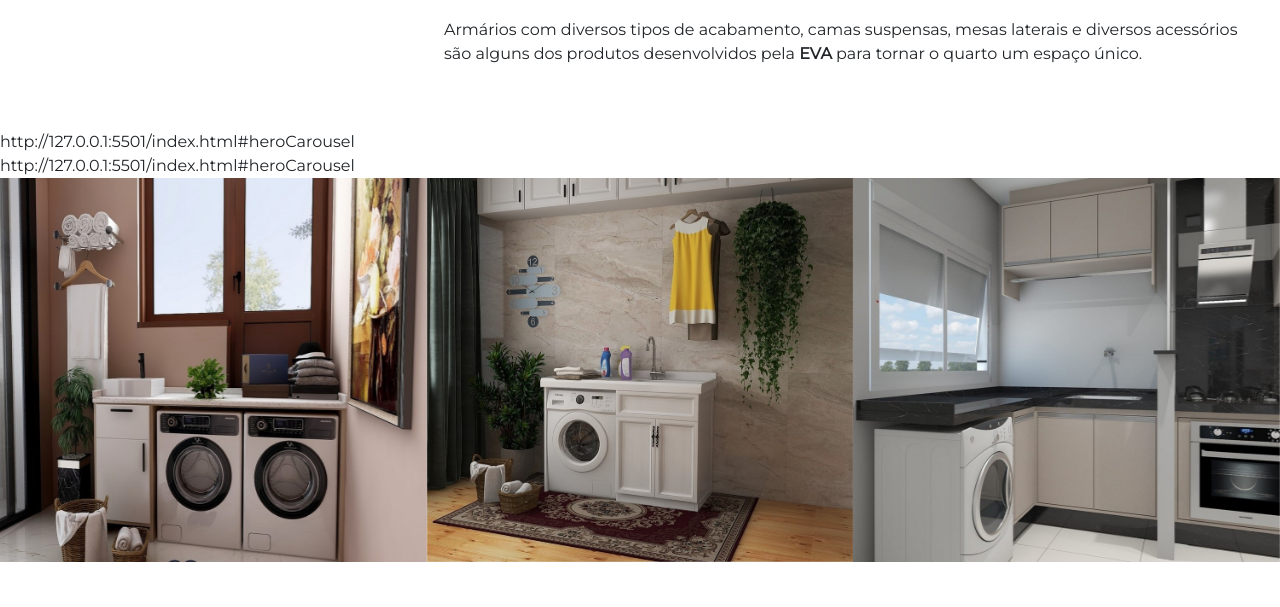
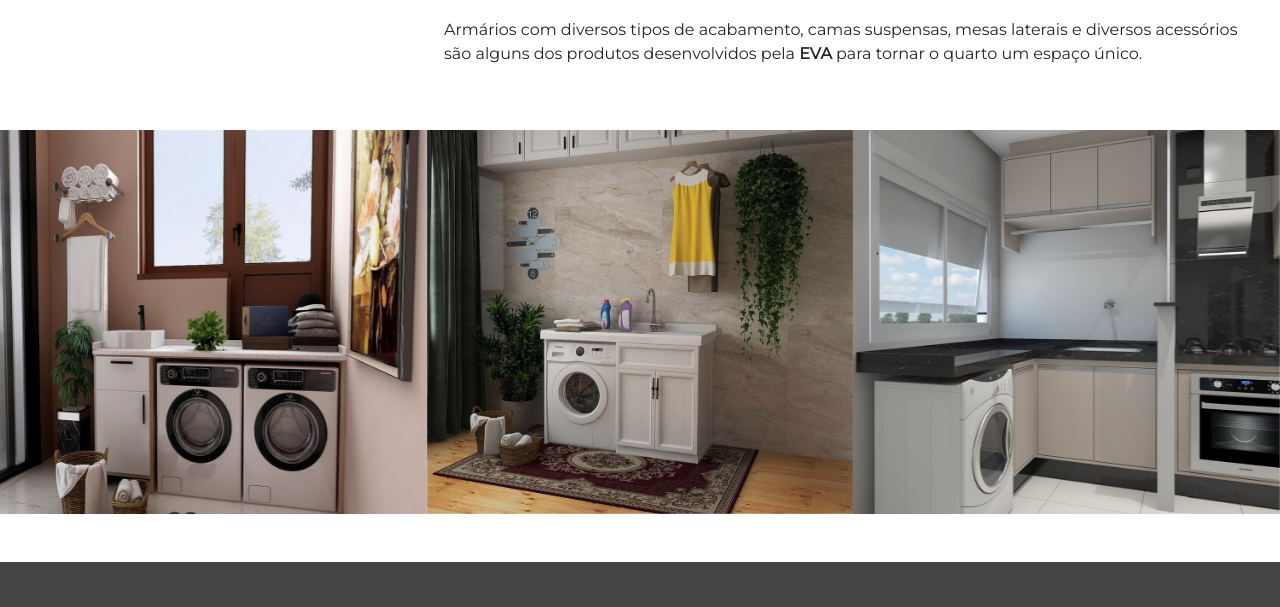
Before and after one commit to mardenluiz/eva-planejados, a plain HTML site: page servicos.html in a window 1280 px wide. Shown: the part 780-1387 px from the top of the page. Drawn offline with nearby package versions, Linux system fonts and the light colour scheme.

Commit message:
correcao de bug - texto indevido

```diff
--- a/servicos.html
+++ b/servicos.html
@@ -81,10 +81,9 @@
                 </p>
             </div>
         </div>
-http://127.0.0.1:5501/index.html#heroCarousel
         <!-- CAROUSEL -->
         <div class="portfolio-row">
-            <div class="owl-carousel owl-theme carousel">http://127.0.0.1:5501/index.html#heroCarousel
+            <div class="owl-carousel owl-theme carousel">
                 <div class="selfie">
                     <a href="assets/img/ambientes/area-servico/inspiracao/slide-inspiracao-servicos-01.jpg" class="fancylight popup-btn" data-fancybox-group="light">
                         <img class="img-fluid" src="assets/img/ambientes/area-servico/inspiracao/slide-inspiracao-servicos-01.jpg" alt="">
```
